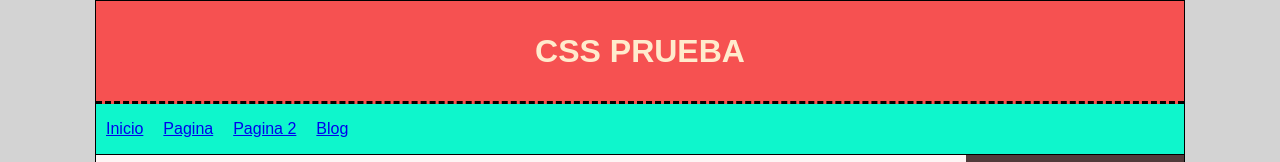
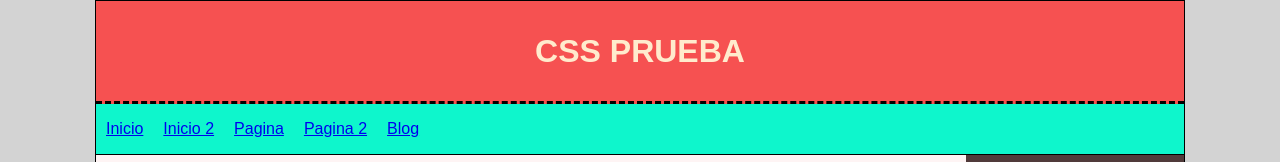
Before and after one commit to brcaipr/Practica-CSS-1, a plain HTML site: page index.html in a window 1280 px wide. Shown: the top 162 px of the page. Drawn offline with Linux system fonts and the light colour scheme.

Commit message:
tercer commit

```diff
--- a/index.html
+++ b/index.html
@@ -20,6 +20,11 @@
                         Inicio
                     </a>
                 </li>
+                <li><a href="index.html">
+                    Inicio 2
+                </a>
+            </li>
+
                 <li>
                     <a href="index.html"> Pagina </a>
                 </li>
```
